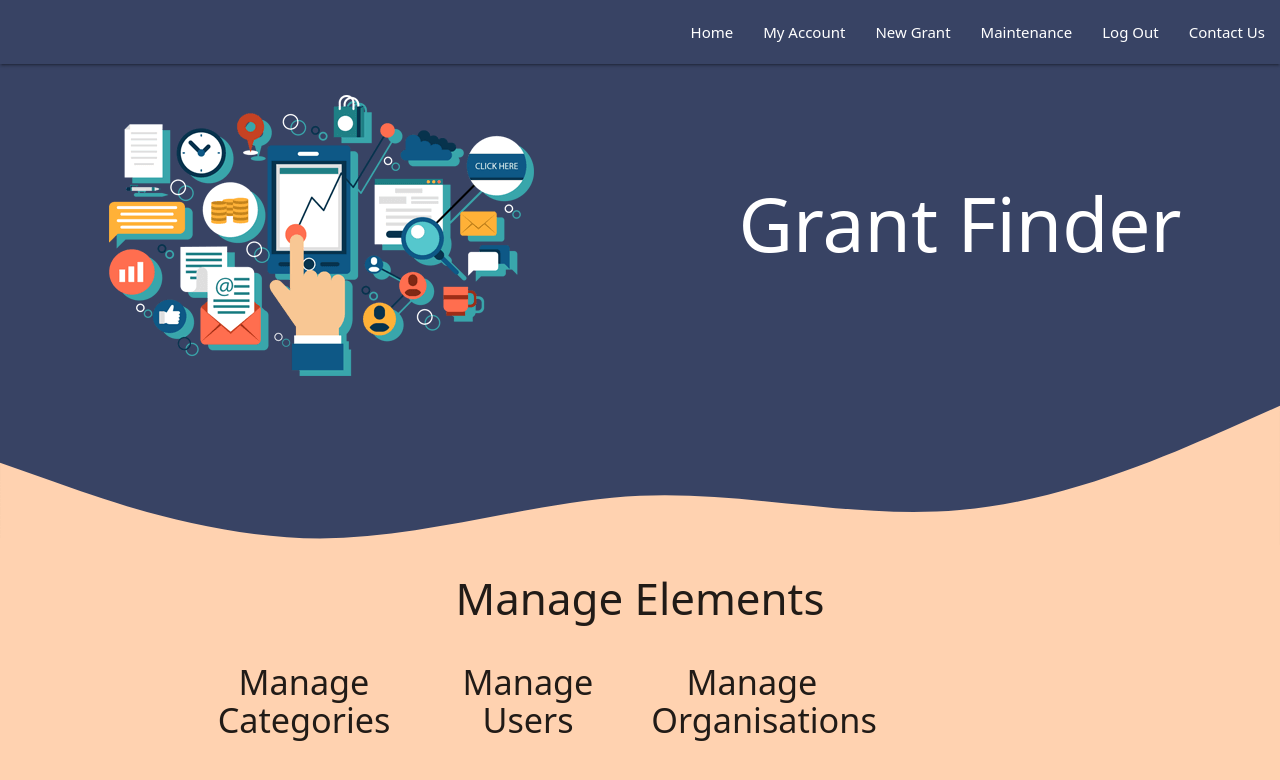
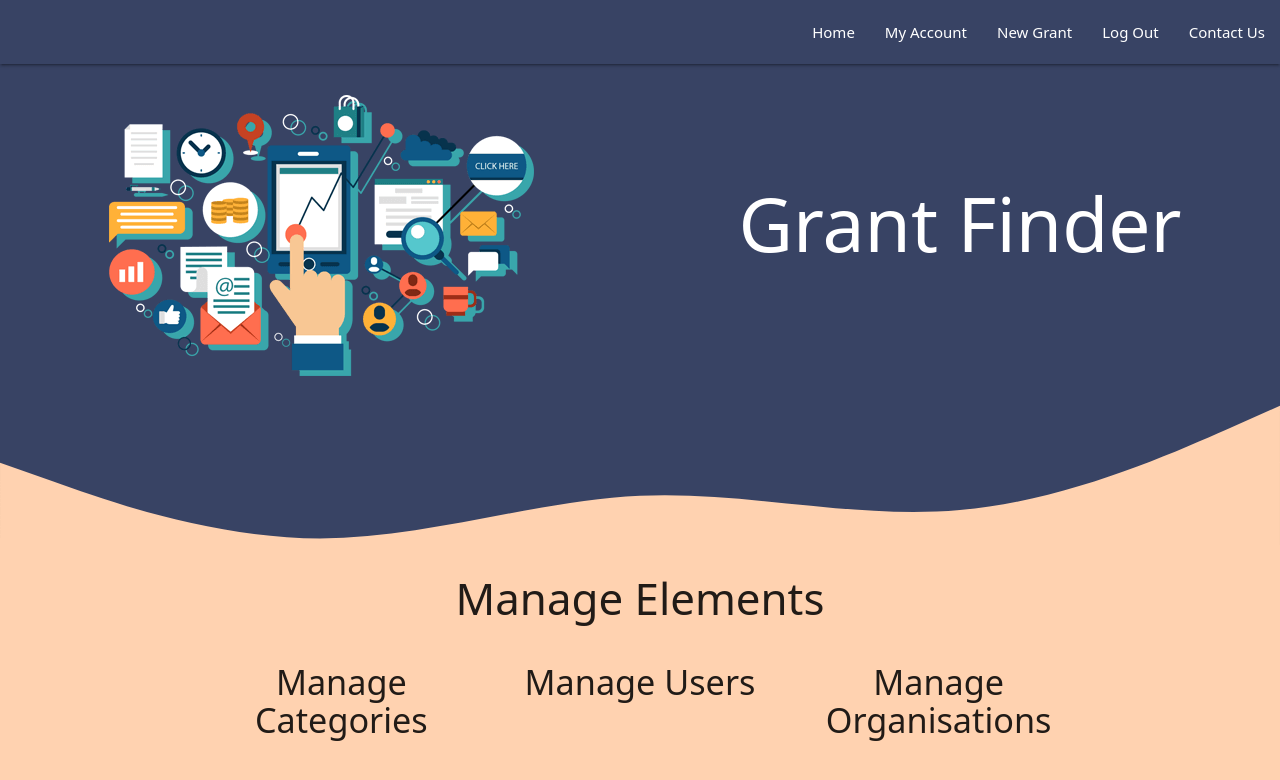
Before and after one commit to Code-Institute-Submissions/StephenJ2020-Grant-Finder, a Flask app: page /get_maintenance in a window 1280 px wide. Shown: the top 780 px of the page. Run offline with Flask 2, Linux system fonts and the light colour scheme; the visitor is signed in with stand-in values (Sample User, id 1); data that the repository does not hold is empty; some libraries are stand-ins or nearby versions.

Commit message:
feat: Make Maintenance page only available to admin user

```diff
--- a/templates/base.html
+++ b/templates/base.html
@@ -27,7 +27,9 @@
                                 {% if session.user %}
                                     <li><a href="{{ url_for('my_account', username=session['user']) }}">My Account</a></li>
                                     <li><a href="{{ url_for('add_grant') }}">New Grant</a></li>
-                                    <li><a href="{{ url_for('get_maintenance') }}">Maintenance</a></li>
+                                    {% if session.user|lower == "admin"|lower %}
+                                        <li><a href="{{ url_for('get_maintenance') }}">Maintenance</a></li>
+                                    {% endif %}
                                     <li><a href="{{ url_for('logout') }}">Log Out</a></li>
                                 {% else %}
                                     <li><a href="{{ url_for('login') }}">Log In</a></li>
--- a/templates/maintenance.html
+++ b/templates/maintenance.html
@@ -4,7 +4,7 @@
 <h3 class="center-align">Manage Elements</h3>
 
 <div class="row">
-  <div class="col s12 m3">
+  <div class="col s12 m4">
     <h4 class="center-align">Manage Categories</h4>
     {% for category in categories %}
     <div class="col s12">
@@ -23,11 +23,11 @@
 <!-- </div> -->
 <!-- Manager Users -->
 <!-- <div class="row"> -->
-  <div class="col s12 m3">
+  <div class="col s12 m4">
     <h4 class="center-align">Manage Users</h4>
     {% for user in users %}
     <div class="col s12">
-      <div class="card bg-dark-gray">
+      <div class="card bg-gray">
         <div class="card-content white-text">
           <span class="card-title">{{ user.username }}</span>
         </div>
@@ -42,7 +42,7 @@
 <!-- </div> -->
 <!-- Manager Organisations -->
 <!-- <div class="row"> -->
-  <div class="col s12 m3">
+  <div class="col s12 m4">
     <h4 class="center-align">Manage Organisations</h4>
     {% for organisation in organisations %}
     <div class="col s12">
```
